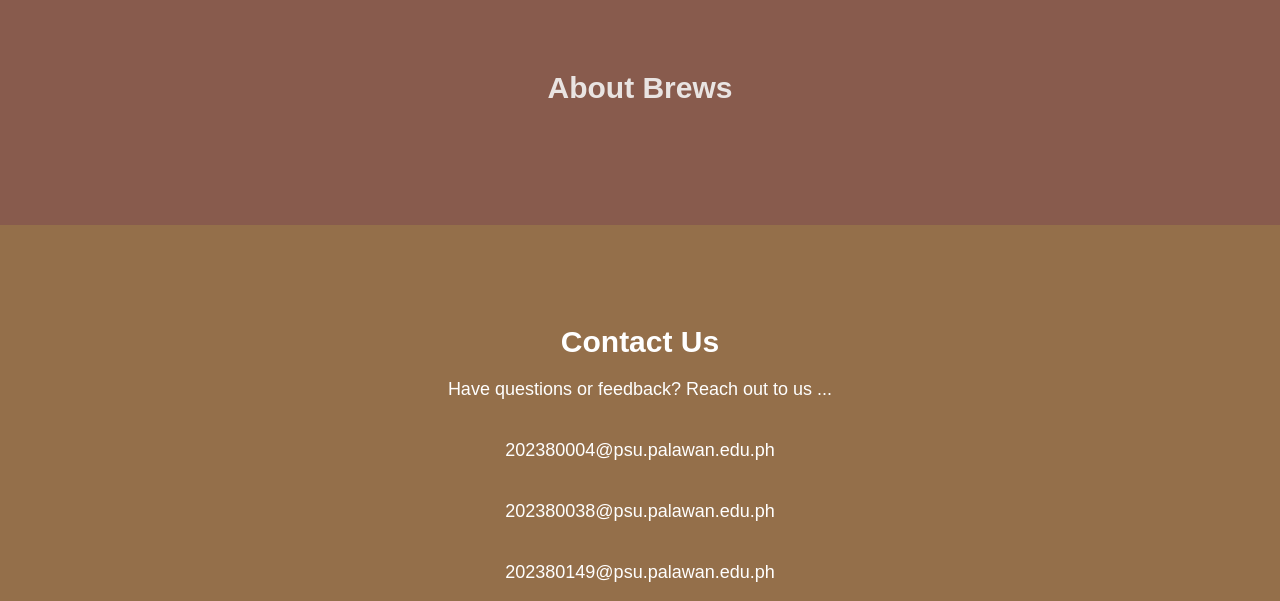
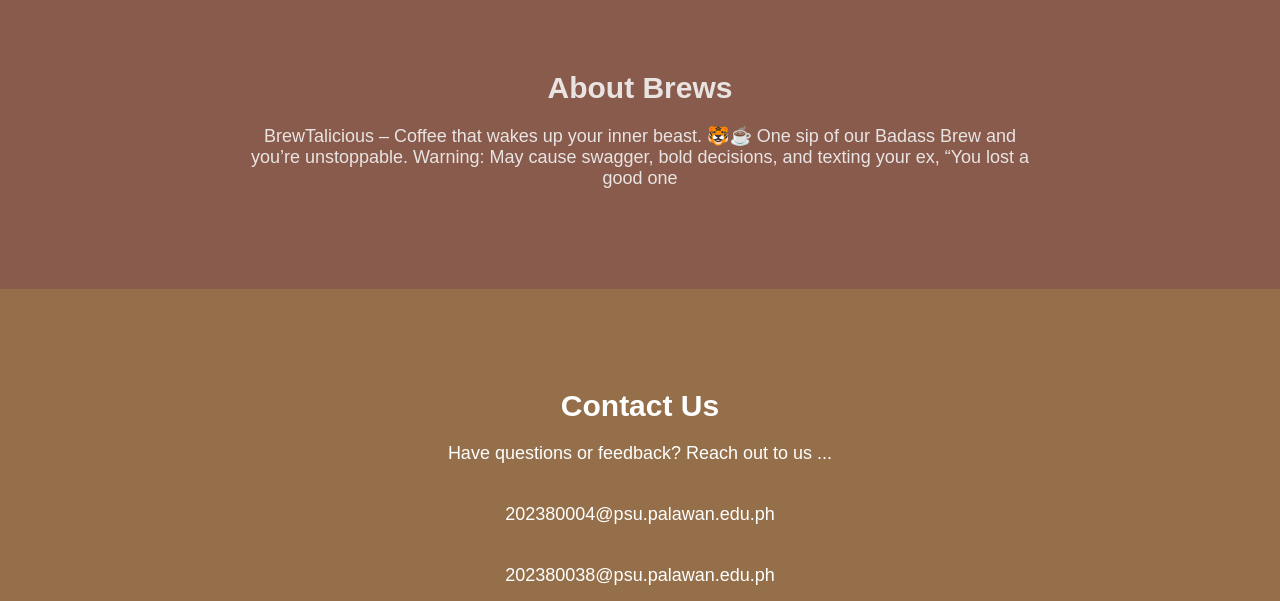
Before and after one commit to Shirajuana/cozycup-cafe, a plain HTML site: page index.html in a window 1280 px wide. Shown: the part 1520-2121 px from the top of the page. Drawn offline with Linux system fonts and the light colour scheme.

Commit message:
The Finne

```diff
--- a/index.html
+++ b/index.html
@@ -41,7 +41,7 @@
 
     <section id="about" class="about">
         <h2>About Brews</h2>
-        <p></p>
+        <p>BrewTalicious – Coffee that wakes up your inner beast. 🐯☕ One sip of our Badass Brew and you’re unstoppable. Warning: May cause swagger, bold decisions, and texting your ex, “You lost a good one</p>
     </section>
 
     <section id="contact" class="contact">
```
